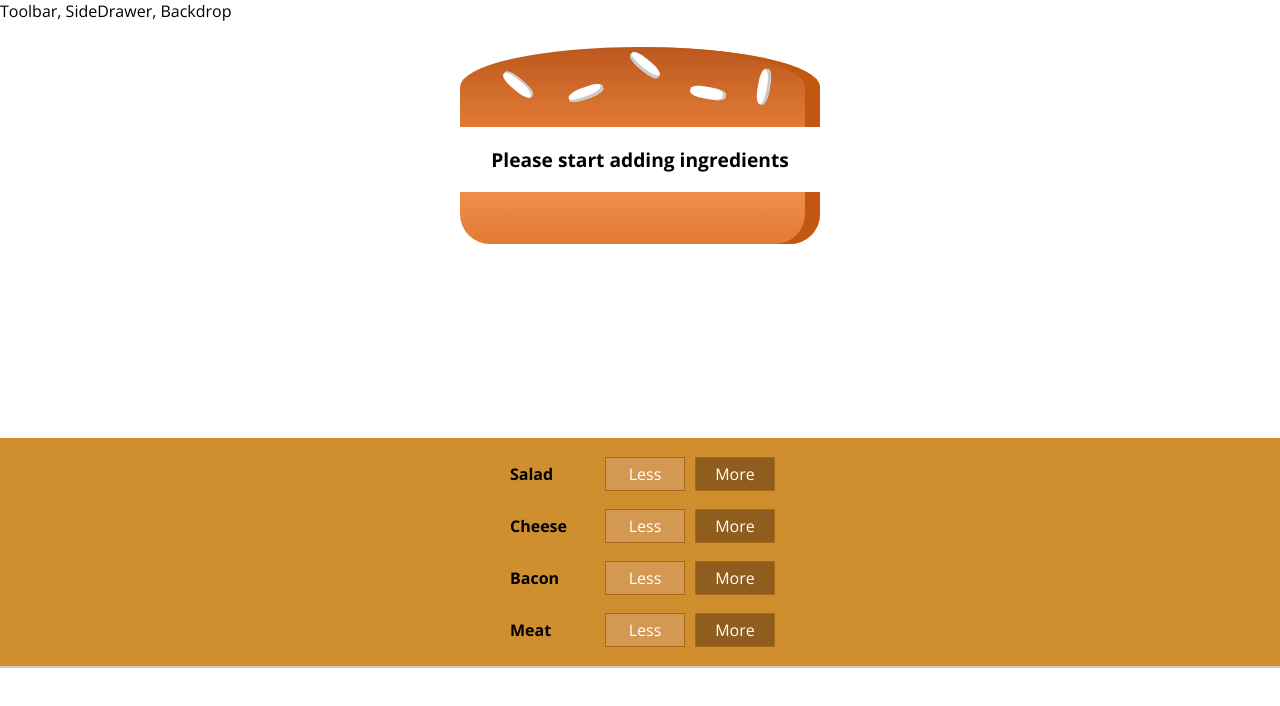
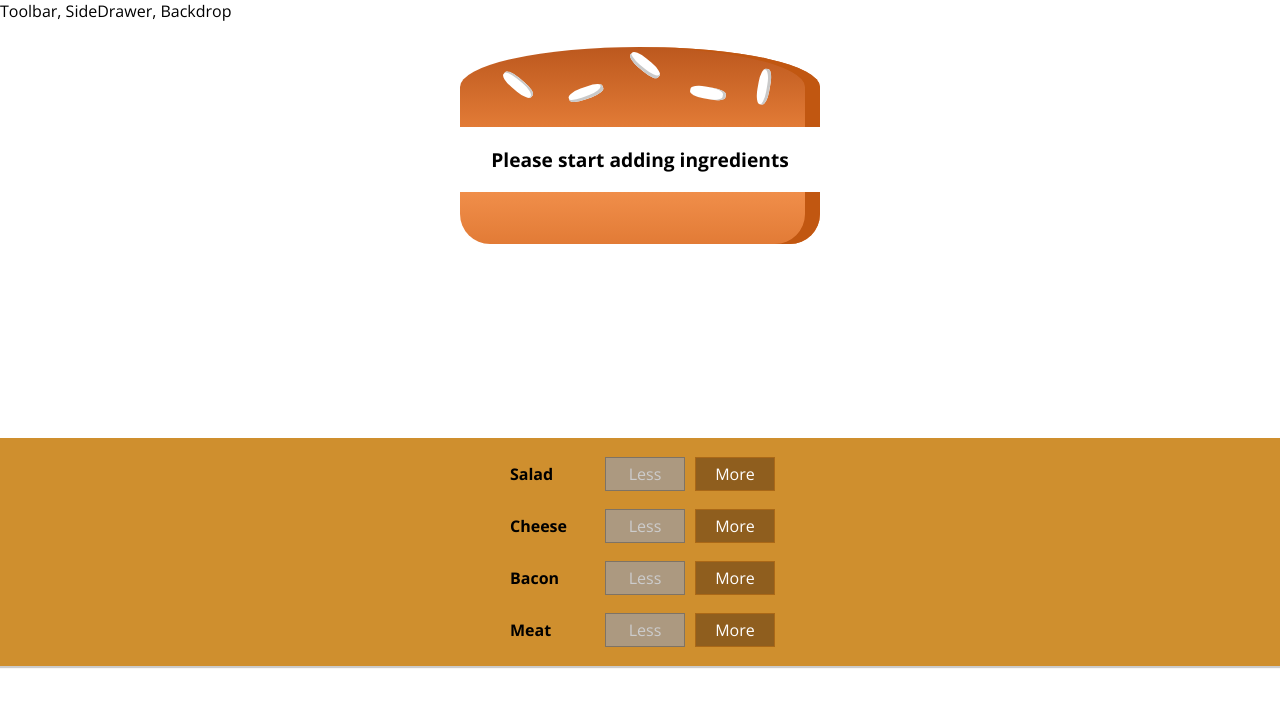
Before and after one commit to JPalka/burger, a React (Create React App) app: page / in a window 1280 px wide. Shown: the top 706 px of the page. Built offline with nearby package versions, Linux system fonts and the light colour scheme.

Commit message:
Add removing ingredients

```diff
--- a/src/components/Burger/BuildControls/BuildControl/BuildControl.js
+++ b/src/components/Burger/BuildControls/BuildControl/BuildControl.js
@@ -5,7 +5,7 @@ const buildControl = (props) => {
   return (
     <div className={classes.BuildControl}>
       <div className={classes.Label}>{props.label}</div>
-      <button className={classes.Less}>Less</button>
+      <button className={classes.Less} onClick={props.removed} disabled={props.disabled}>Less</button>
       <button className={classes.More} onClick={props.added}>More</button>
     </div>
   );
--- a/src/components/Burger/BuildControls/BuildControls.js
+++ b/src/components/Burger/BuildControls/BuildControls.js
@@ -17,7 +17,9 @@ const buildControls = (props) => {
           <BuildControl
             key={ctrl.label}
             label={ctrl.label}
-            added={() => props.ingredientAdded(ctrl.type)}/>
+            added={() => props.ingredientAdded(ctrl.type)}
+            removed={() => props.ingredientRemoved(ctrl.type)}
+            disabled={props.disabled[ctrl.type]} />
         ))
       }
     </div>
--- a/src/containers/BurgerBuilder/BurgerBuilder.js
+++ b/src/containers/BurgerBuilder/BurgerBuilder.js
@@ -32,15 +32,32 @@ class BurgerBuilder extends Component {
   }
 
   removeIngredientHandler = (type) => {
-
+    if (this.state.ingredients[type] <= 0) {
+      return;
+    }
+    const newCount = this.state.ingredients[type] - 1;
+    const updatedIngredients = {
+      ...this.state.ingredients
+    }
+    updatedIngredients[type] = newCount;
+    const newPrice = this.state.totalPrice - INGREDIENT_PRICES[type];
+    this.setState({totalPrice: newPrice, ingredients: updatedIngredients});
   }
 
   render() {
+    const disabledInfo = {
+      ...this.state.ingredients
+    };
+    for (let key in disabledInfo) {
+      disabledInfo[key] = disabledInfo[key] <= 0;
+    }
     return(
       <Aux>
         <Burger ingredients={this.state.ingredients} />
         <BuildControl
-          ingredientAdded={this.addIngredientHandler} />
+          ingredientAdded={this.addIngredientHandler}
+          ingredientRemoved={this.removeIngredientHandler}
+          disabled={disabledInfo}/>
       </Aux>
     )
   }
```
